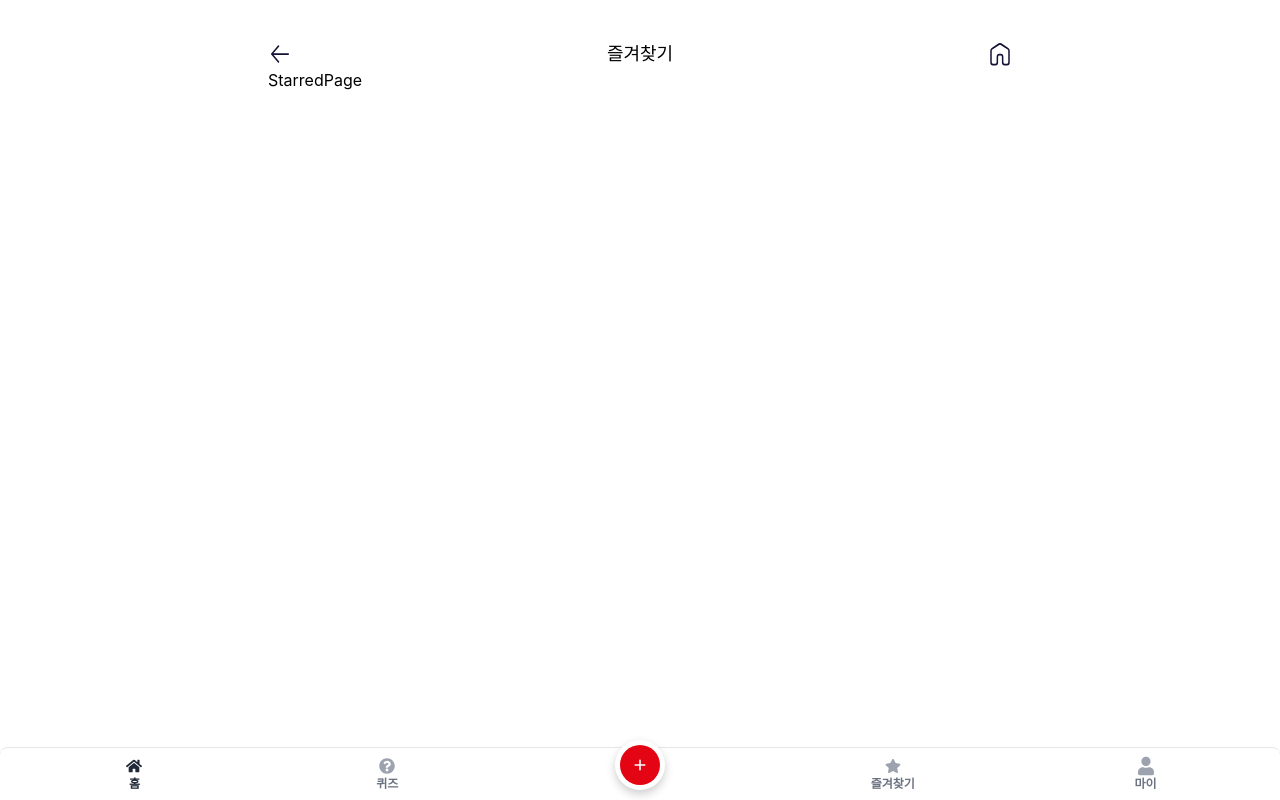
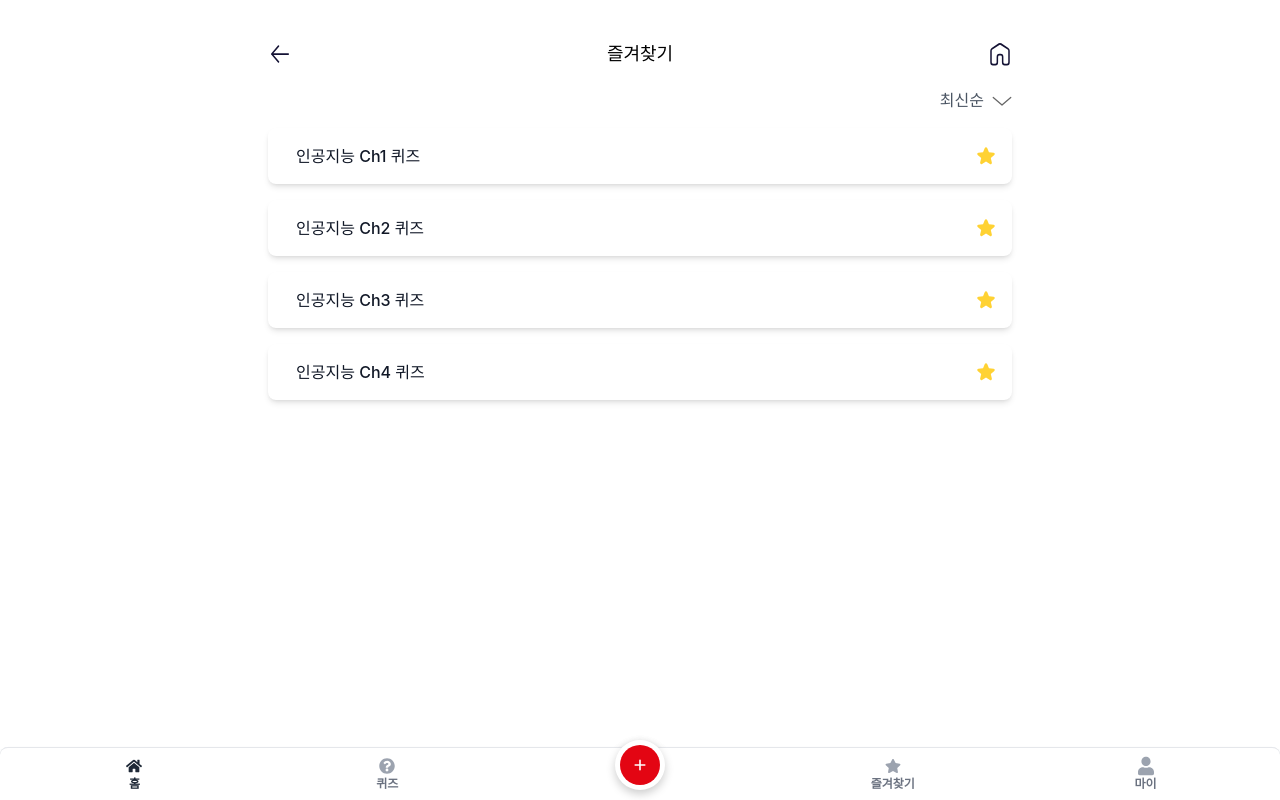
Before and after one commit to TEAM-MukTae/fe, a React (Create React App) app: page /starred in a window 1280 px wide. Built offline with nearby package versions, Linux system fonts and the light colour scheme; a web font is replaced by a local one.

Commit message:
feat: StarredPage 퍼블리싱

```diff
--- a/src/pages/StarredPage.tsx
+++ b/src/pages/StarredPage.tsx
@@ -1,7 +1,47 @@
-import React from "react";
+import TabBar from "../components/display/TabBar";
+import Card from "../components/display/Card";
+import bottom from "../assets/chevron-bottom.svg";
 
-function StarredPage() {
-    return <div>StarredPage</div>;
-}
+const dummy = {
+    quiz: [
+        { quizId: 1, title: "인공지능 Ch1 퀴즈", date: "09.18", starred: true },
+        { quizId: 2, title: "인공지능 Ch2 퀴즈", date: "09.18", starred: true },
+        {
+            quizId: 3,
+            title: "인공지능 Ch3 퀴즈",
+            date: "09.18",
+            starred: true,
+        },
+        {
+            quizId: 4,
+            title: "인공지능 Ch4 퀴즈",
+            date: "09.18",
+            starred: true,
+        },
+    ],
+};
+
+const StarredPage = () => {
+    return (
+        <div className="pt-5 pb-10">
+            <div className="flex flex-row items-center justify-end">
+                <div className="mr-2 text-gray-600">최신순</div>
+                <img src={bottom} />
+            </div>
+
+            {dummy.quiz.map((quiz) => (
+                <Card
+                    key={quiz.quizId}
+                    keyword={quiz.date}
+                    isStarred={quiz.starred}
+                >
+                    {quiz.title}
+                </Card>
+            ))}
+
+            <TabBar />
+        </div>
+    );
+};
 
 export default StarredPage;
```
